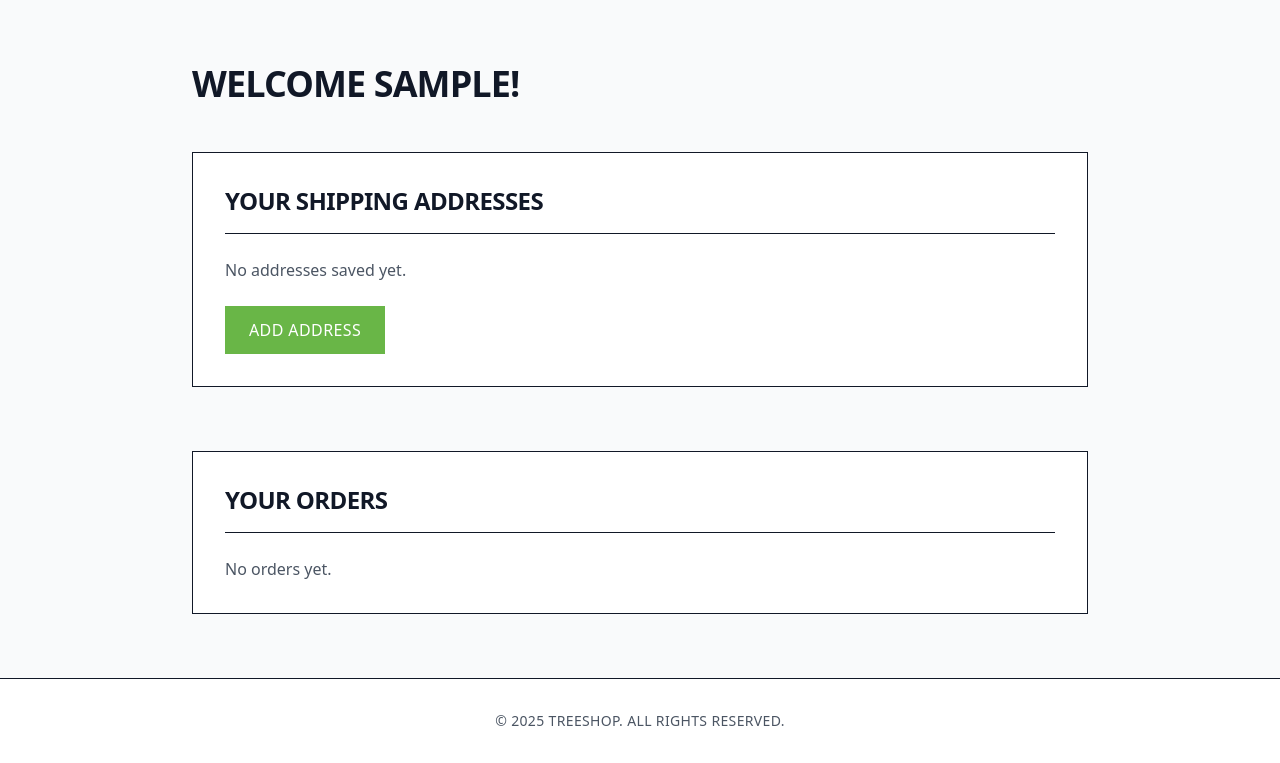
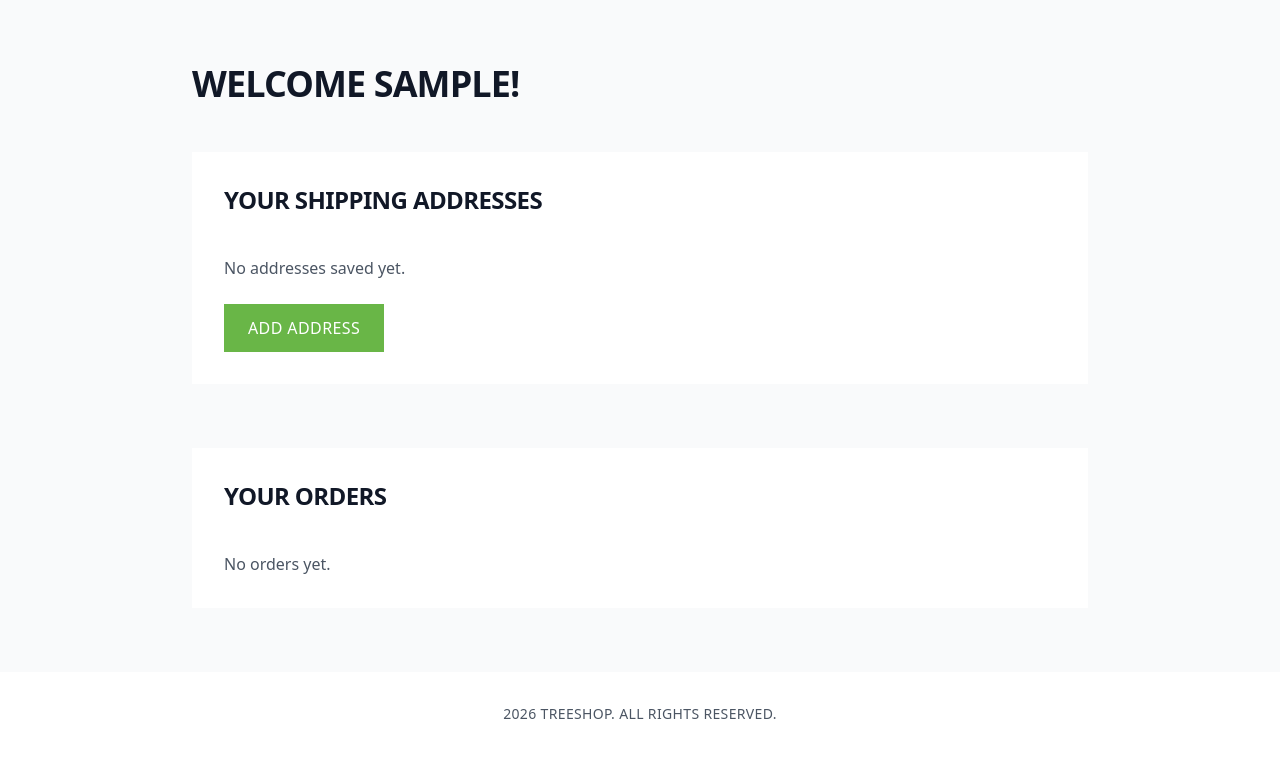
Before and after one commit to setrios/tree-shop, a Django app: page /accounts/ in a window 1280 px wide. Shown: the part 81-844 px from the top of the page. After the commit the page ends 800 px from the top, so only its background shows below. Run offline with Django 5.2, Linux system fonts and the light colour scheme; the visitor is signed in with stand-in values (Sample User, id 1); data that the repository does not hold is empty; parts of the project's set-up code (start-up, migrations or seed data) failed here and were passed over; some libraries are stand-ins or nearby versions.

Commit message:
Minor restyle.

```diff
--- a/cart/templates/cart/cart_summary.html
+++ b/cart/templates/cart/cart_summary.html
@@ -13,10 +13,10 @@
         {% if cart_items %}
             <div class="space-y-6 mb-12">
                 {% for cart_item in cart_items %}
-                    <div class="card bg-white border border-gray-900 p-6" data-product-id="{{ cart_item.product.id }}">
+                    <div class="card bg-white p-6" data-product-id="{{ cart_item.product.id }}">
                         <div class="flex flex-col md:flex-row gap-6">
                             <a href="{% url "products:tree_detail" cart_item.product.id %}" class="flex-shrink-0">
-                                <div class="w-48 h-48 border border-gray-200 overflow-hidden">
+                                <div class="w-48 h-48 border-gray-200 overflow-hidden">
                                     <img src="{{ cart_item.product.image.url }}" alt="{{ cart_item.product.name }}" class="w-full h-full object-cover hover:scale-105 transition-transform">
                                 </div>
                             </a>
@@ -73,7 +73,7 @@
                 </form>
             </div>
         {% else %}
-            <div class="bg-white border border-gray-900 p-16 text-center">
+            <div class="bg-white border-gray-900 p-16 text-center">
                 <p class="text-xl text-gray-600 mb-8">Your cart is empty</p>
                 <a href="{% url "products:tree_list" %}" class="inline-block px-8 py-4 bg-accent text-white font-bold uppercase tracking-wide hover:bg-gray-900 transition-colors">
                     Continue Shopping
--- a/orders/templates/orders/shipping_address_form.html
+++ b/orders/templates/orders/shipping_address_form.html
@@ -4,8 +4,8 @@
 
 {% block content %}
 <div class="container mx-auto px-6 py-16">
-    <div class="max-w-2xl mx-auto bg-white border border-gray-900 p-8">
-        <h1 class="text-3xl font-bold uppercase tracking-tight mb-8 pb-6 border-b border-gray-900">
+    <div class="max-w-2xl mx-auto bg-white border-gray-900 p-8">
+        <h1 class="text-3xl font-bold uppercase tracking-tight mb-8 pb-6 border-gray-900">
             Shipping Address
         </h1>
 
--- a/products/templates/products/tree_list.html
+++ b/products/templates/products/tree_list.html
@@ -10,9 +10,9 @@
 
         <div class="grid grid-cols-1 md:grid-cols-2 lg:grid-cols-3 gap-6">
             {% for tree in object_list %}
-                <a href="{% url "products:tree_detail" tree.id %}" class="group block bg-white border border-gray-900 hover:border-accent transition-all">
+                <a href="{% url "products:tree_detail" tree.id %}" class="group block bg-white border-gray-900 transition-all">
                     <div class="border-gray-900 overflow-hidden">
-                        <img src="{{ tree.image.url }}" alt="{{ tree.name }}" class="w-full h-80 object-cover group-hover:scale-105 transition-transform duration-300">
+                        <img src="{{ tree.image.url }}" alt="{{ tree.name }}" class="w-full h-80 object-cover transition-transform duration-300">
                     </div>
 
                     <div class="p-6">
--- a/templates/includes/filters.html
+++ b/templates/includes/filters.html
@@ -1,7 +1,7 @@
 
 {% load tailwind_filters %}
 
-<aside class="w-64 bg-white border-r border-gray-900 p-6 min-h-screen">
+<aside class="w-64 bg-white  border-gray-900 p-6 min-h-screen">
     <form method="get">
         <h2 class="text-xl font-bold uppercase tracking-tight mb-6 pb-4 border-b border-gray-900">
             Filters
--- a/templates/includes/footer.html
+++ b/templates/includes/footer.html
@@ -1,7 +1,7 @@
-<footer class="bg-white border-t border-gray-900 mt-auto">
+<footer class="bg-white border-gray-900 mt-auto">
     <div class="container mx-auto px-6 py-8">
         <p class="text-center text-sm text-gray-600 uppercase tracking-wide">
-            © 2025 TreeShop. All rights reserved.
+            2026 TreeShop. All rights reserved.
         </p>
     </div>
 </footer>
--- a/users/templates/registration/login.html
+++ b/users/templates/registration/login.html
@@ -4,7 +4,7 @@
 
 {% block content %}
 <div class="container mx-auto px-6 py-16">
-    <div class="max-w-md mx-auto bg-white border border-gray-900 p-8">
+    <div class="max-w-md mx-auto bg-white border-gray-900 p-8">
         <h1 class="text-3xl font-bold uppercase tracking-tight mb-8 pb-6 border-b border-gray-900">
             Login
         </h1>
--- a/users/templates/registration/sign_up.html
+++ b/users/templates/registration/sign_up.html
@@ -4,7 +4,7 @@
 
 {% block content %}
 <div class="container mx-auto px-6 py-16">
-    <div class="max-w-md mx-auto bg-white border border-gray-900 p-8">
+    <div class="max-w-md mx-auto bg-white border-gray-900 p-8">
         <h1 class="text-3xl font-bold uppercase tracking-tight mb-8 pb-6 border-b border-gray-900">
             Register
         </h1>
--- a/users/templates/users/home.html
+++ b/users/templates/users/home.html
@@ -7,14 +7,14 @@
         </h1>
 
         <!-- Shipping Addresses Section -->
-        <section class="mb-16 bg-white border border-gray-900 p-8">
-            <h2 class="text-2xl font-bold uppercase tracking-tight mb-6 pb-4 border-b border-gray-900">
+        <section class="mb-16 bg-white border-gray-900 p-8">
+            <h2 class="text-2xl font-bold uppercase tracking-tight mb-6 pb-4 border-gray-900">
                 Your Shipping Addresses
             </h2>
 
             <div class="space-y-4 mb-6">
                 {% for address in addresses %}
-                    <div class="flex items-center justify-between bg-gray-50 border border-gray-200 p-4">
+                    <div class="flex items-center justify-between bg-gray-50 border-gray-200 p-4">
                         <p class="font-medium text-gray-900">{{ address.city }}</p>
 
                         <div class="flex items-center space-x-3">
@@ -40,14 +40,14 @@
         </section>
 
         <!-- Orders Section -->
-        <section class="bg-white border border-gray-900 p-8">
-            <h2 class="text-2xl font-bold uppercase tracking-tight mb-6 pb-4 border-b border-gray-900">
+        <section class="bg-white border-gray-900 p-8">
+            <h2 class="text-2xl font-bold uppercase tracking-tight mb-6 pb-4 border-gray-900">
                 Your Orders
             </h2>
 
             <div class="space-y-4">
                 {% for order in orders %}
-                    <div class="bg-gray-50 border border-gray-200 p-4">
+                    <div class="bg-gray-50 border-gray-200 p-4">
                         <p class="text-gray-900">{{ order }}</p>
                     </div>
                 {% empty %}
```
Also changed, not shown: base/settings.py (+6 -2 lines), orders/templates/orders/order_placement_form.html (+4 -4 lines), products/templates/products/tree_detail.html (+7 -8 lines).
